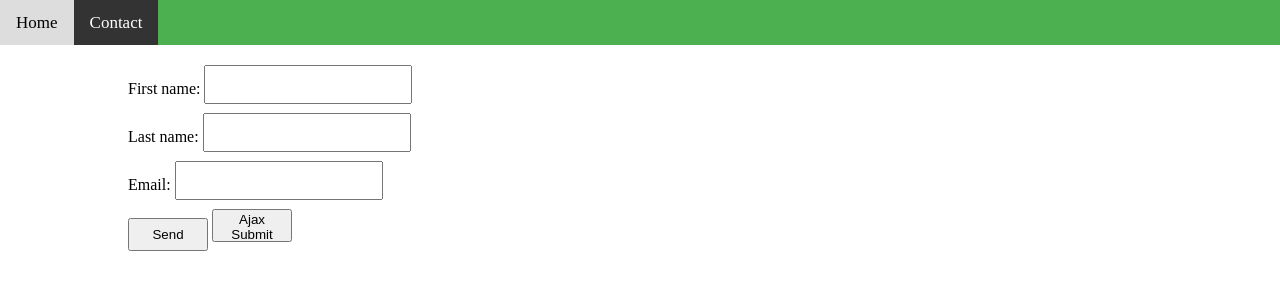
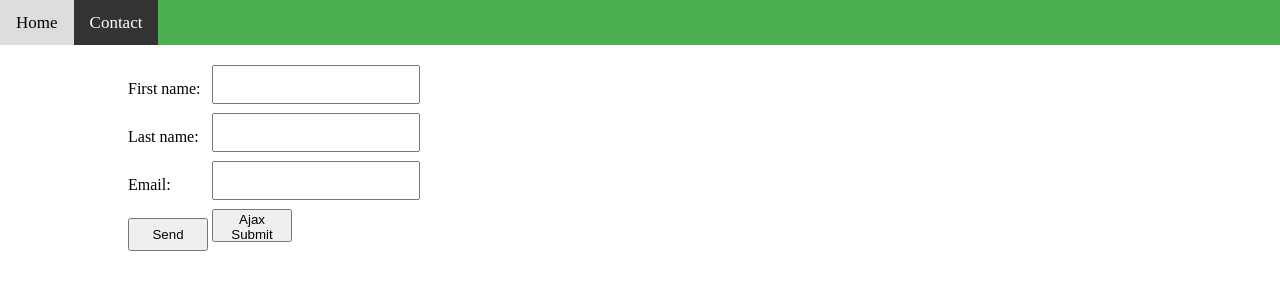
Before and after one commit to cornelia-schulz/simple-contact-form, a website: page public/contact.html in a window 1280 px wide. Drawn offline with nearby package versions, Linux system fonts and the light colour scheme.

Commit message:
updated css for the contact form

```diff
--- a/public/contact.html
+++ b/public/contact.html
@@ -19,13 +19,13 @@
   </header>
   <div class="container">
     <form action="./display" method="POST">
-      <label for="firstName">First name: </label>
+      <label class="contactLabel" for="firstName">First name: </label>
       <input id= "firstName" name="firstName" type="text">
       <br />
-      <label for="lastName">Last name: </label>
+      <label class="contactLabel" for="lastName">Last name: </label>
       <input id="lastName" name="lastName" type="text">
       <br />
-      <label for="email">Email: </label>
+      <label class="contactLabel" for="email">Email: </label>
       <input id="email" type="email" name="email" required>
       <br />
       <button id="contact-form-submit" type="submit">Send</button>
--- a/public/css/style.css
+++ b/public/css/style.css
@@ -30,7 +30,8 @@
 }
 
 label {
-  width: 100px;
+  display: inline-block;
+  width: 80px;
   line-height: 3em;
   vertical-align: bottom;
 }
--- a/public/js/formHandler.js
+++ b/public/js/formHandler.js
@@ -16,7 +16,6 @@ $(document).ready(function () {
       url: 'http://localhost:3000/endpoint',
       success: function (data) {
         console.log('success')
-        console.log(JSON.stringify(data))
         $('#result').append(JSON.stringify(data))
         $('#result').append('<br /')
         $('#firstName').val('')
--- a/server.js
+++ b/server.js
@@ -9,7 +9,6 @@ server.use(express.static('public'))
 server.use(express.urlencoded({extended: false}))
 
 server.post('/display', (req, res) => {
-  console.log(res)
   const firstName = req.body.firstName
   const lastName = req.body.lastName
   const email = req.body.email
@@ -17,8 +16,7 @@ server.post('/display', (req, res) => {
 })
 
 server.post('/endpoint', function (req, res) {
-  const obj = {}
-  console.log('body: ' + JSON.stringify(req.body))
+  // console.log('body: ' + JSON.stringify(req.body))
   res.send(req.body)
 })
 
```
